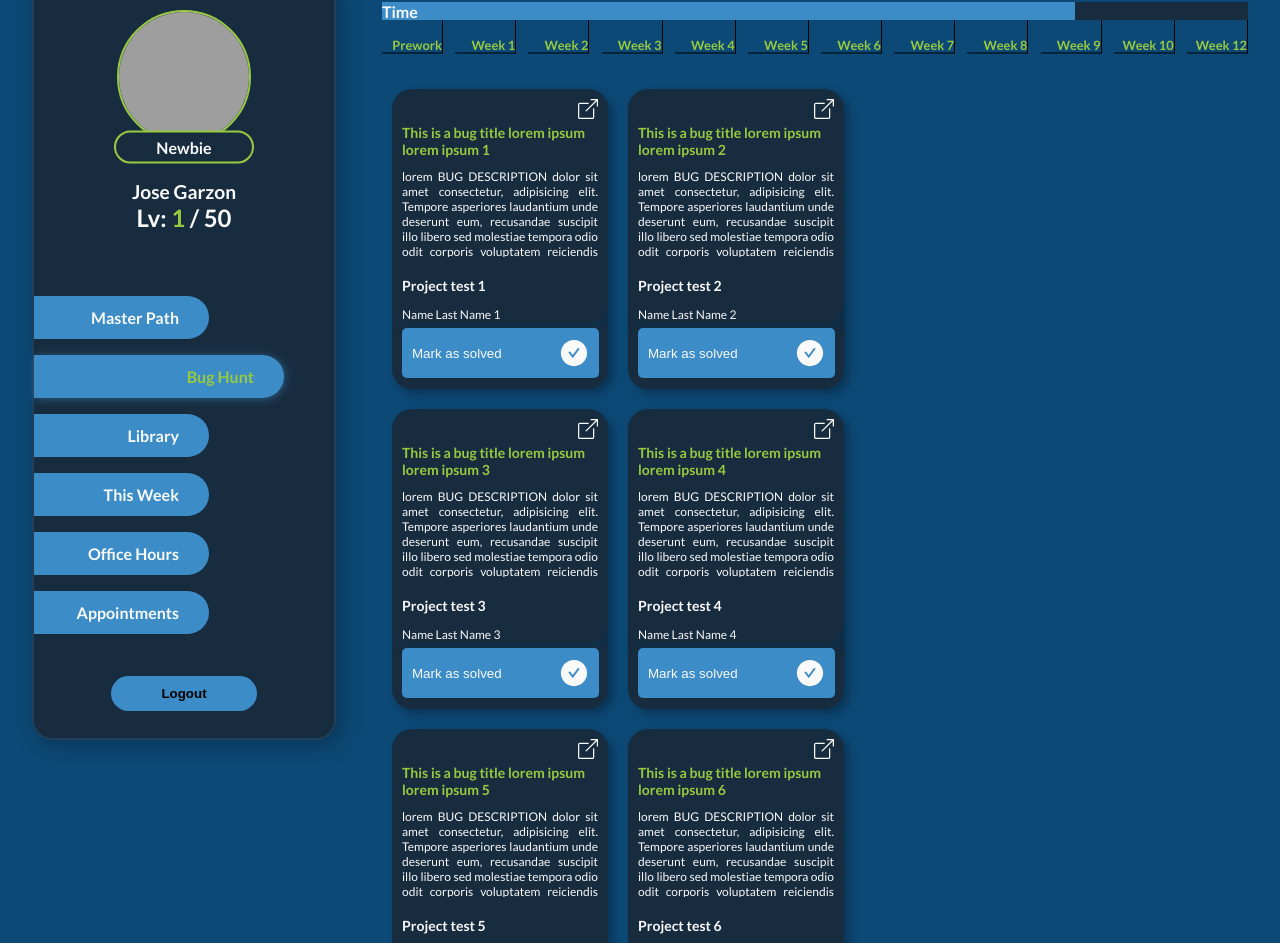
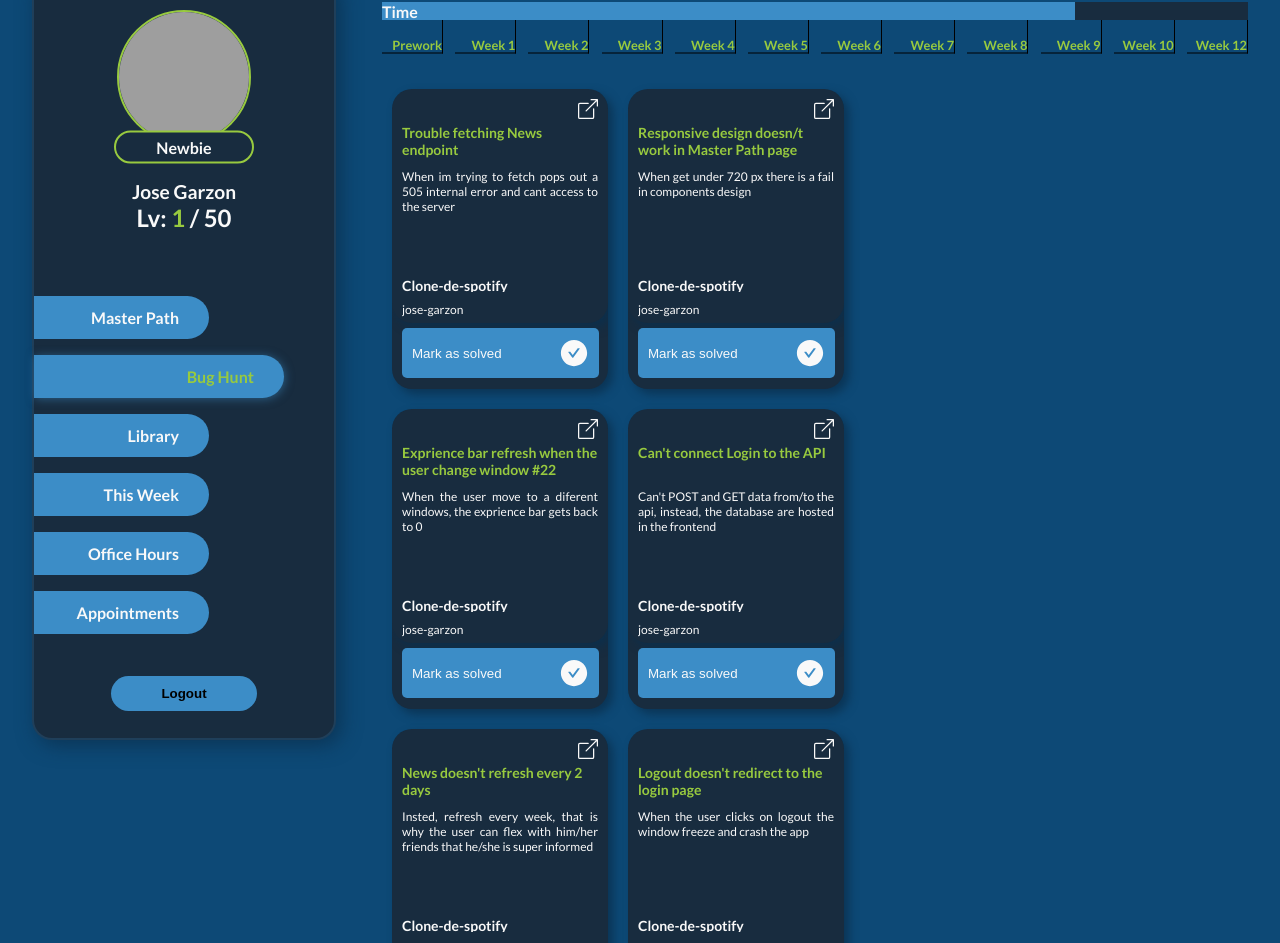
Before and after one commit to hack-learning/masterpath_frontend, a Next.js app: page /bug-hunt in a window 1280 px wide. Shown: the part 48-991 px from the top of the page. Built offline with nearby package versions, Linux system fonts and the light colour scheme; grey boxes are pictures that could not be loaded.

Commit message:
added real data to the issues and added tags to the news

```diff
--- a/components/BugCard/styles.js
+++ b/components/BugCard/styles.js
@@ -34,8 +34,7 @@ export const Card = styled.a`
 	overflow: hidden;
 	box-shadow: 5px 5px 10px rgba(10, 48, 77, 0.8);
 	display: grid;
-	grid-template-rows: 15% 15% 46% 0% 15% 10% ;
-
+	grid-template-rows: 15% 15% 46% 0% 13% 12% ;
 `;
 
 export const LinkIcon = styled.div`
--- a/components/BugCardContainer/index.js
+++ b/components/BugCardContainer/index.js
@@ -5,67 +5,67 @@ export const BugCardContainer = ({ data }) => {
 
   data = [
     {
-      title: "This is a bug title lorem ipsum lorem ipsum 1",
-      description: "lorem BUG DESCRIPTION dolor sit amet consectetur, adipisicing elit. Tempore asperiores laudantium unde deserunt eum, recusandae suscipit illo libero sed molestiae tempora odio odit corporis voluptatem reiciendis rerum distinctio, repellendus ad. ur, adipisicing elit. Tempore asperiores laudantium unde deserunt eum, recusandae suscipit illo libero sed molestiae tempora odio odit corporis voluptatem reiciendis rerum distinctio, repellendus ad.",
-      project: "Project test 1",
-      user: "Name Last Name 1",
-      url: "/",
+      title: "Trouble fetching News endpoint",
+      description: "When im trying to fetch pops out a 505 internal error and cant access to the server",
+      project: "Clone-de-spotify",
+      user: "jose-garzon",
+      url: "https://github.com/jose-garzon/Clone-de-spotify/issues/8",
       id: 0
     },
     {
-      title: "This is a bug title lorem ipsum lorem ipsum  2",
-      description: "lorem BUG DESCRIPTION dolor sit amet consectetur, adipisicing elit. Tempore asperiores laudantium unde deserunt eum, recusandae suscipit illo libero sed molestiae tempora odio odit corporis voluptatem reiciendis rerum distinctio, repellendus ad. ur, adipisicing elit. Tempore asperiores laudantium unde deserunt eum, recusandae suscipit illo libero sed molestiae tempora odio odit corporis voluptatem reiciendis rerum distinctio, repellendus ad.",
-      project: "Project test 2",
-      user: "Name Last Name 2",
-      url: "/",
+      title: "Responsive design doesn/t work in Master Path page",
+      description: "When get under 720 px there is a fail in components design",
+      project: "Clone-de-spotify",
+      user: "jose-garzon",
+      url: "https://github.com/jose-garzon/Clone-de-spotify/issues/7",
       id: 1
     },
     {
-      title: "This is a bug title lorem ipsum lorem ipsum  3",
-      description: "lorem BUG DESCRIPTION dolor sit amet consectetur, adipisicing elit. Tempore asperiores laudantium unde deserunt eum, recusandae suscipit illo libero sed molestiae tempora odio odit corporis voluptatem reiciendis rerum distinctio, repellendus ad. ur, adipisicing elit. Tempore asperiores laudantium unde deserunt eum, recusandae suscipit illo libero sed molestiae tempora odio odit corporis voluptatem reiciendis rerum distinctio, repellendus ad. dfdffdfdfdf",
-      project: "Project test 3",
-      user: "Name Last Name 3",
-      url: "/",
+      title: "Exprience bar refresh when the user change window #22",
+      description: "When the user move to a diferent windows, the exprience bar gets back to 0",
+      project: "Clone-de-spotify",
+      user: "jose-garzon",
+      url: "https://github.com/jose-garzon/Clone-de-spotify/issues/6",
       id: 2
     },
     {
-      title: "This is a bug title lorem ipsum lorem ipsum  4",
-      description: "lorem BUG DESCRIPTION dolor sit amet consectetur, adipisicing elit. Tempore asperiores laudantium unde deserunt eum, recusandae suscipit illo libero sed molestiae tempora odio odit corporis voluptatem reiciendis rerum distinctio, repellendus ad. ur, adipisicing elit. Tempore asperiores laudantium unde deserunt eum, recusandae suscipit illo libero sed molestiae tempora odio odit corporis voluptatem reiciendis rerum distinctio, repellendus ad.",
-      project: "Project test 4",
-      user: "Name Last Name 4",
-      url: "/",
+      title: "Can't connect Login to the API",
+      description: "Can't POST and GET data from/to the api, instead, the database are hosted in the frontend",
+      project: "Clone-de-spotify",
+      user: "jose-garzon",
+      url: "https://github.com/jose-garzon/Clone-de-spotify/issues/5",
       id: 3
     },
     {
-      title: "This is a bug title lorem ipsum lorem ipsum  5",
-      description: "lorem BUG DESCRIPTION dolor sit amet consectetur, adipisicing elit. Tempore asperiores laudantium unde deserunt eum, recusandae suscipit illo libero sed molestiae tempora odio odit corporis voluptatem reiciendis rerum distinctio, repellendus ad. ur, adipisicing elit. Tempore asperiores laudantium unde deserunt eum, recusandae suscipit illo libero sed molestiae tempora odio odit corporis voluptatem reiciendis rerum distinctio, repellendus ad.",
-      project: "Project test 5",
-      user: "Name Last Name 5",
-      url: "/",
+      title: "News doesn't refresh every 2 days",
+      description: "Insted, refresh every week, that is why the user can flex with him/her friends that he/she is super informed",
+      project: "Clone-de-spotify",
+      user: "jose-garzon",
+      url: "https://github.com/jose-garzon/Clone-de-spotify/issues/4",
       id: 4
     },
     {
-      title: "This is a bug title lorem ipsum lorem ipsum  6",
-      description: "lorem BUG DESCRIPTION dolor sit amet consectetur, adipisicing elit. Tempore asperiores laudantium unde deserunt eum, recusandae suscipit illo libero sed molestiae tempora odio odit corporis voluptatem reiciendis rerum distinctio, repellendus ad. ur, adipisicing elit. Tempore asperiores laudantium unde deserunt eum, recusandae suscipit illo libero sed molestiae tempora odio odit corporis voluptatem reiciendis rerum distinctio, repellendus ad.",
-      project: "Project test 6",
-      user: "Name Last Name 6",
-      url: "/",
+      title: "Logout doesn't redirect to the login page",
+      description: "When the user clicks on logout the window freeze and crash the app",
+      project: "Clone-de-spotify",
+      user: "jose-garzon",
+      url: "https://github.com/jose-garzon/Clone-de-spotify/issues/3",
       id: 5
     },
     {
-      title: "This is a bug title lorem ipsum lorem ipsum  7",
-      description: "lorem BUG DESCRIPTION dolor sit amet consectetur, adipisicing elit. Tempore asperiores laudantium unde deserunt eum, recusandae suscipit illo libero sed molestiae tempora odio odit corporis voluptatem reiciendis rerum distinctio, repellendus ad. ur, adipisicing elit. Tempore asperiores laudantium unde deserunt eum, recusandae suscipit illo libero sed molestiae tempora odio odit corporis voluptatem reiciendis rerum distinctio, repellendus ad.",
-      project: "Project test 7",
-      user: "Name Last Name 7",
-      url: "/",
+      title: "can not read GlobalVariables responsive sizes",
+      description: "There is a bug, maybe in the import, maybe in the export, I dunno, but I can read the variables",
+      project: "Clone-de-spotify",
+      user: "jose-garzon",
+      url: "https://github.com/jose-garzon/Clone-de-spotify/issues/2",
       id: 6
     },
     {
-      title: "This is a bug title lorem ipsum lorem ipsum  8",
-      description: "lorem BUG DESCRIPTION dolor sit amet consectetur, adipisicing elit. Tempore asperiores laudantium unde deserunt eum, recusandae suscipit illo libero sed molestiae tempora odio odit corporis voluptatem reiciendis rerum distinctio, repellendus ad. ur, adipisicing elit. Tempore asperiores laudantium unde deserunt eum, recusandae suscipit illo libero sed molestiae tempora odio odit corporis voluptatem reiciendis rerum distinctio, repellendus ad.",
-      project: "Project test 8",
-      user: "Name Last Name 8",
-      url: "/",
+      title: "Can't Fetch tags of issues from github",
+      description: "I cant find the json section where github saves that info, I need help",
+      project: "Clone-de-spotify",
+      user: "jose-garzon",
+      url: "https://github.com/jose-garzon/Clone-de-spotify/issues/1",
       id: 7
     },
   ]
```
Also changed, not shown: components/BreakingNewsContainer/index.js (+48 -8 lines), components/NewsCard/index.js (+12 -9 lines), components/NewsCard/style.js (+27 -6 lines).
